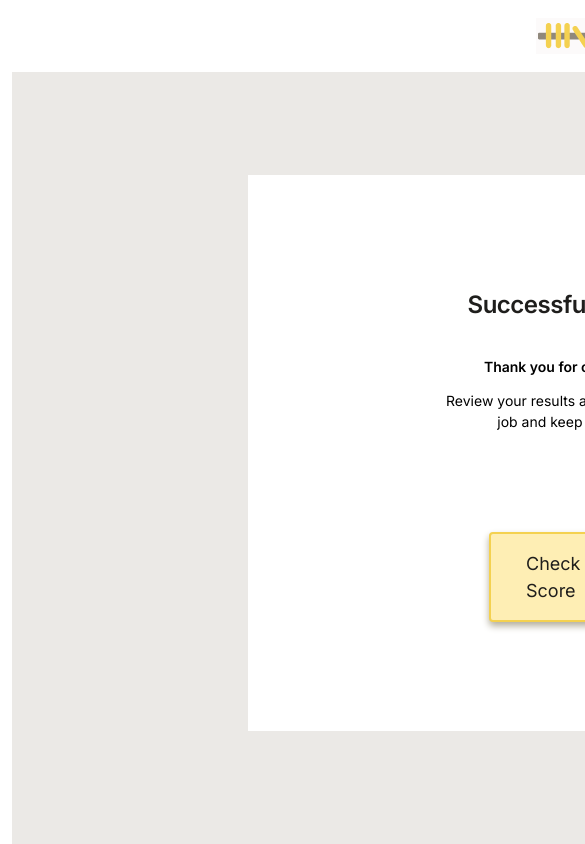
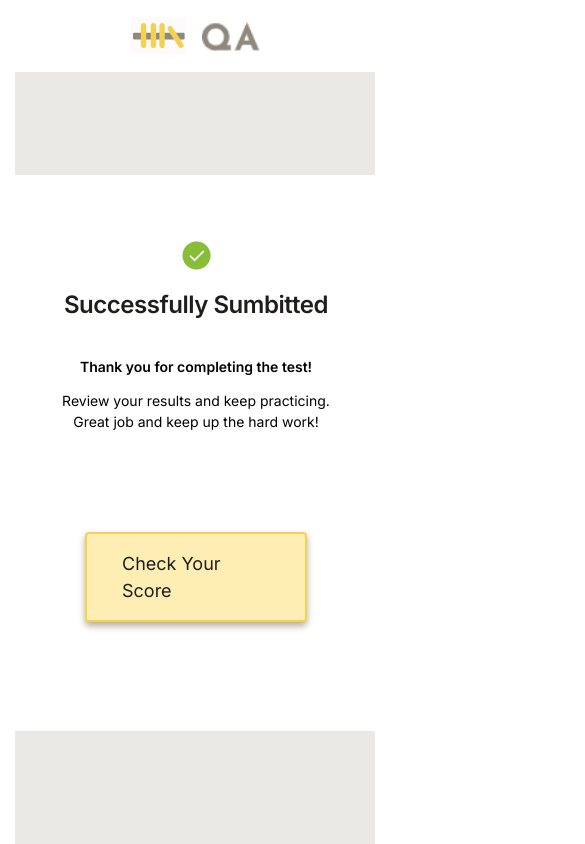
Before and after one commit to Swarnalata-Rana/assessment_platform, a Next.js app: page /successfully in a window 390 px wide. Shown: the top 844 px of the page, 585 px wide, since content can reach past the window. Built offline with nearby package versions, Linux system fonts and the light colour scheme.

Commit message:
some chenges

```diff
--- a/app/Components/Header.js
+++ b/app/Components/Header.js
@@ -4,7 +4,6 @@ import Pagination from './Pagination';
 const Header = () => {
     return (
         <>
-
             <div className='headerDiv'>
                 <img className='logoImg' src='LogoGrp.png' />
                 <img className='QAdiv' src='QA.png' />
--- a/app/Components/HomePage.js
+++ b/app/Components/HomePage.js
@@ -6,7 +6,7 @@ import Footer from './Footer';
 const HomePage = () => {
     return (
         <>
-            <div className='container'>
+            <div className=''>
                 <Header />
             </div>
             <div className='hederDivmain'>
--- a/app/assessment/page.js
+++ b/app/assessment/page.js
@@ -5,10 +5,10 @@ const page = () => {
     return (
         <>
             <div className=''>
-                <div className='container'>
+                <div className=''>
                     <Pagination />
                 </div>
-                <div className='container'>
+                <div className=''>
                     <div className='secondPageMainDiv'>
                         <div className='secondPageMainDiv1'>
                             <div className='filterinside'>
--- a/app/globals.css
+++ b/app/globals.css
@@ -27,10 +27,6 @@
   margin-top: 18px;
   margin-left: 15px;
 }
-
-/* .pagination {
-  display: none;
-} */
 
 .headerDiv2 p {
   margin-left: 20px;
@@ -95,7 +91,7 @@
 }
 
 .uiTag {
-  color: var(--Dark-b, #4C4B49);
+  color: #4C4B49;
   font-family: Inter, sans-serif;
   font-size: 14px;
   font-weight: 400;
@@ -177,6 +173,11 @@
 }
 
 @media (max-width: 495px) {
+
+  .container {
+    width: 360px;
+    margin: auto;
+  }
 
   .headerDiv {
     width: 360px;
@@ -274,6 +275,99 @@
     margin-bottom: 40px;
   }
 
+  /* .successfullyPage */
+  .successfullyMainDiv {
+    width: 360px;
+    margin: auto;
+  }
+
+  .whiteBoxSuccessfully {
+    /* width: 320px; */
+    /* margin: auto; */
+    background-color: white;
+
+  }
+
+  .whiteBoxSuccessfully1 {
+    /* border: 1px solid red; */
+    width: 360px;
+  }
+
+  .rightDivTag {
+    width: 28px;
+    margin: auto;
+    margin-top: 20px;
+  }
+
+  .successfullyDiv {
+    width: 320px;
+    margin: auto;
+    margin-top: 16px;
+    text-align: center;
+  }
+
+  .maindivSumnited h6,
+  .maindivSumnited p {
+    width: 319px;
+    margin: auto;
+    padding: 0 20px;
+    text-align: center;
+  }
+
+  .ckeckScore {
+    width: auto;
+    padding: 12px 24px;
+    margin-top: 40px;
+  }
+
+  /* ScorePagemediaquery */
+  .mainScoreDiv {
+    width: 360px;
+  }
+
+  .blackDivBox {
+    width: 320px;
+  }
+
+  .blackDivBox0 {
+
+  }
+  .yourScored{
+
+  }
+  .checkYourAns{
+    color: var(--Dark-a, #1F1E1C);
+    font-family: "Inria Sans";
+    font-size: 16px;
+    font-style: normal;
+    font-weight: 700;
+    line-height: normal;
+  }
+  .lineScore{
+    width: 320px;
+    height: 2px;
+  }
+  .scoreCurrectMaoinDiv{
+    display: flex;
+    width: 321px;
+    flex-direction: column;
+    align-items: flex-start;
+    gap: 20px;
+  }
+  .right10PlusMainDiv{
+
+  }
+  .rightImg{
+
+  }
+.lineScore1{
+  display: flex;
+width: 321px;
+flex-direction: column;
+align-items: flex-start;
+gap: 20px;
+}
+  /* footer */
   .gapDiv {
     height: 100px;
   }
@@ -282,18 +376,97 @@
     width: 360px;
     margin: auto;
   }
+}
 
-  /* .footer{
-    width: 289px;
-    margin: auto;
-    font-size: 18px;
-  }
-  .footerP{
-    width: 289px;
-    margin: auto;
-    font-size: 14px;
-  } */
+
+
+/* .successfullPage */
+/* Default styles for larger screens */
+.successfullyMainDiv {
+  background-color: #b87818;
 }
+
+.gapDiv4 {
+  height: 103px;
+}
+
+.rightDivTag {
+  width: 28px;
+  height: 28px;
+  margin: auto;
+  margin-top: 65px;
+}
+
+.whiteBoxSuccessfully {
+  margin: auto;
+  width: 705px;
+  background-color: white;
+  /* border: 1px solid rgb(178, 16, 16); */
+}
+
+.successfullyDiv {
+  color: var(--Dark-a, #1F1E1C);
+  font-family: Inter;
+  font-size: 24px;
+  font-style: normal;
+  font-weight: 600;
+  line-height: 120%;
+  width: 265px;
+  margin: auto;
+  margin-top: 22px;
+  letter-spacing: -0.48px;
+}
+
+.maindivSumnited h6 {
+  color: #000;
+  width: 319px;
+  margin: auto;
+  text-align: center;
+  font-family: Inter;
+  font-size: 14px;
+  font-style: normal;
+  font-weight: 600;
+  line-height: 160%;
+  margin-top: 36px;
+}
+
+.maindivSumnited p {
+  width: 319px;
+  margin: auto;
+  color: #000;
+  margin-top: 12px;
+  text-align: center;
+  font-family: Inter;
+  font-size: 14px;
+  font-style: normal;
+  font-weight: 400;
+  line-height: 150%;
+}
+
+.ckeckScore {
+  margin: auto;
+  width: 222px;
+  font-size: 18px;
+  padding: 16px 35px;
+  border-radius: 4px;
+  border: 2px solid #F4D150;
+  background: #FEEEB4;
+  box-shadow: 0px 4px 7px 0px #B3AE9C;
+  margin-bottom: 108px;
+  margin-top: 100px;
+}
+
+.scoreATag {
+  text-decoration: none;
+  display: inline-block;
+  color: #1F1E1C;
+}
+
+.gapDiv2 {
+  height: 428px;
+}
+
+
 
 /* pagination */
 .mainDivPagination {
@@ -305,7 +478,7 @@
   justify-content: space-between;
   align-items: center;
   margin: auto;
-  width: 960px;
+  width: 1200px;
   height: 72px;
 }
 
@@ -612,7 +785,6 @@
 
 .options input[type="radio"] {
   margin-right: 10px;
-  /* Adds space between radio button and label */
 }
 
 .gapAssessment {
@@ -642,19 +814,7 @@
   width: 28px;
   height: 28px;
   margin: auto;
-  flex-shrink: 0;
-  background-color: #88BE37;
   margin-top: 65px;
-  overflow: hidden;
-  border-radius: 50%;
-  display: flex;
-  justify-content: center;
-  align-items: center;
-}
-
-.rightDivTag img {
-  width: 14px;
-  height: 10px;
 }
 
 .whiteBoxSuccessfully {
@@ -741,8 +901,8 @@
   width: 625px;
   height: 165px;
   border-radius: 12px;
-  border: 1px solid var(--Dark-d, #8F887C);
-  background: var(--Dark-b, #4C4B49);
+  border: 1px solid #8F887C;
+  background: #4C4B49 ;
   display: flex;
   justify-content: center;
   color: white;
@@ -751,16 +911,31 @@
   gap: 33px;
 }
 
+.Tag35 {
+  color: #F9F7F2;
+  text-align: center;
+  font-family: Jost;
+  font-size: 28px;
+  font-weight: 500;
+  line-height: normal;
+}
+
+.yourScored {
+  color: #F9F7F2;
+  font-family: Inter;
+  font-size: 14px;
+  font-weight: 600;
+  line-height: 160%;
+}
+
 .checkYourAns {
   margin: auto;
   width: 601px;
   color: #1F1E1C;
   font-family: "Inria Sans";
   font-size: 16px;
-  font-style: normal;
   font-weight: 700;
   line-height: normal;
-  text-transform: uppercase;
   margin-top: 139px;
 }
 
@@ -791,7 +966,6 @@
   height: 28px;
   justify-content: center;
   align-items: center;
-  /* gap: 16px; */
 }
 
 .plusImg {
--- a/app/layout.js
+++ b/app/layout.js
@@ -17,7 +17,7 @@ export default function RootLayout({ children }) {
           <Header />
         </div> */}
         {children}
-        <div className='container'>
+        <div className=''>
           <Footer />
         </div>
       </body>
--- a/app/page.js
+++ b/app/page.js
@@ -5,7 +5,7 @@ import 'bootstrap/dist/css/bootstrap.min.css';
 const page = () => {
   return (
     <>
-      <div className='container'>
+      <div className=''>
         <HomePage />
       </div>
     </>
--- a/app/successfully/page.js
+++ b/app/successfully/page.js
@@ -4,17 +4,18 @@ import Header from '../Components/Header';
 const page = () => {
     return (
         <>
-            <div className='container'>
+            <div className=''>
                 <Header />
             </div>
-            <div className='container'>
+            <div className=''>
                 <div className='successfullyMainDiv'>
                     <div className='gapDiv4'></div>
 
                     <div className='whiteBoxSuccessfully'>
+                        <div className='whiteBoxSuccessfully1'>
                             <div className='maindivSumnited'>
                                 <div className='rightDivTag'>
-                                <img src='right.png' />
+                                    <img src='Check.png' />
                                 </div>
                                 <div className='successfullyDiv'>Successfully Sumbitted</div>
                                 <h6>Thank you for completing the test! </h6>
@@ -27,6 +28,8 @@ const page = () => {
                                 <a className='scoreATag' href='score'>Check Your Score</a>
                             </div>
                         </div>
+
+                    </div>
                     <div className='gapDiv2'></div>
                 </div>
             </div>
```
Also changed, not shown: app/score/page.js (+8 -3 lines). Lines whose indentation alone changed are shown as unchanged.
